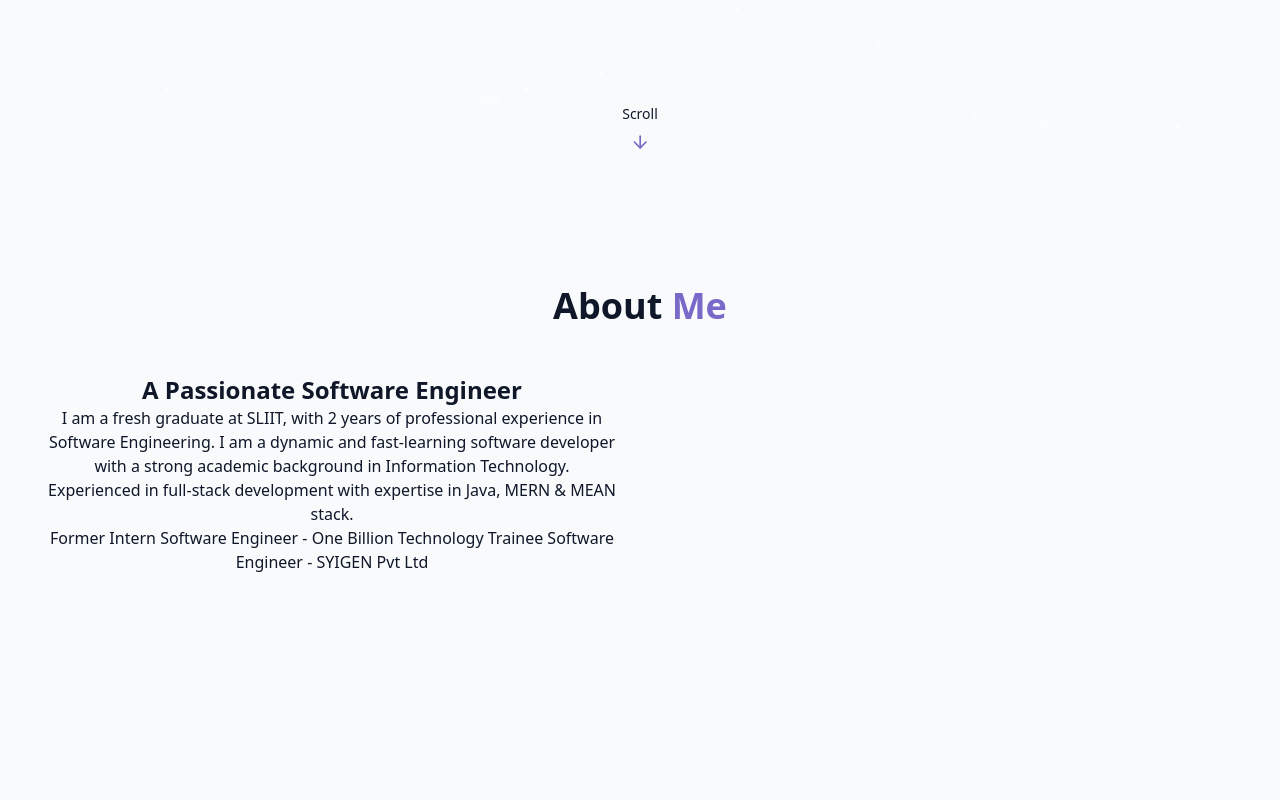
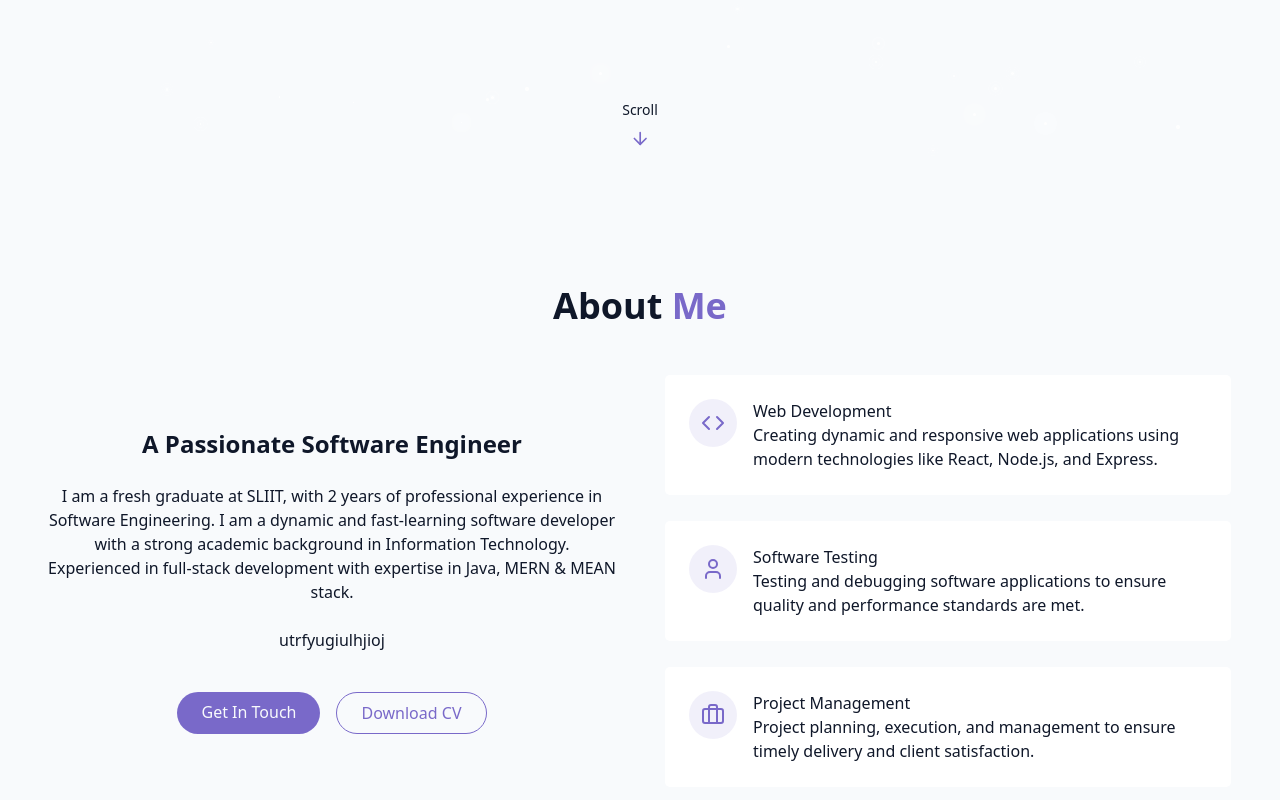
Before and after one commit to HasinPramodya/Personal-Portfolio, a React (Vite) app: page / in a window 1280 px wide. Shown: the part 642-1442 px from the top of the page. Before the commit the page ends 1344 px from the top, so only its background shows below. Built offline with nearby package versions, Linux system fonts and the light colour scheme.

Commit message:
feature : update the AboutMeSection  component

```diff
--- a/src/components/AboutMeSection.jsx
+++ b/src/components/AboutMeSection.jsx
@@ -1,22 +1,69 @@
+import {Code, User, Briefcase} from "lucide-react";
 export default function AboutMeSection() {
     return (
         <>
             <section id={"about"} className={"py-24 px-4 relative"}>
                 {" "}
-                <div classNmae={"container mx-auto max-w-5xl"}>
+                <div className={"container mx-auto max-w-5xl"}>
                     <h2 className={"text-3xl md:text-4xl font-bold mb-12 text-center"}>About  <span className={"text-primary"}>Me</span></h2>
                 </div>
 
                 <div className={"grid grid-cols-1 md:grid-cols-2 gap-12 items-center"}>
-                    <div classname={"space-y-6"}>
+                    <div className={"space-y-6"}>
                       <h3 className={"text-2xl font-semibold"}>A Passionate Software Engineer </h3>
                       <p className={"text-muted-foreground"}>
                         I am a fresh graduate at SLIIT, with 2 years of professional experience in Software Engineering. I am a dynamic and fast-learning software developer with a strong academic background in Information Technology. Experienced in full-stack development with expertise in Java, MERN & MEAN stack.
                       </p>
+
                       <p className={"text-muted-foreground"}>
-                         Former Intern Software Engineer - One Billion Technology
-                          Trainee Software Engineer - SYIGEN Pvt Ltd
+                         utrfyugiulhjioj
                       </p>
+
+                      <div className={"flex flex-col sm:flex-row gap-4 pt-4 justify-center"}>
+                          <a href={"#contact"} className={"cosmic-button"}>{" "}Get In Touch</a>
+                          <a href={""} className={"px-6 py-2 rounded-full border border-primary text-primary hover:bg-primary/10 transition-colors duration-300"}>{" "}Download CV</a>
+                      </div>
+                    </div>
+                    <div className={"grid grid-cols-1 gap-6"}>
+                       <div className={"gradient-border p-6 card-hover"}>
+                           <div className={"flex items-start gap-4"}>
+                              <div className={"p-3 rounded-full bg-primary/10"}>
+                                    <Code className={"h-6 w-6 text-primary"} />
+                              </div>
+                               <div className={"text-left"}>
+                                   <h4 callsName={"font-semibold text-lg"}>Web Development</h4>
+                                   <p className={"text-muted-foreground"}>
+                                      Creating dynamic and responsive web applications using modern technologies like React, Node.js, and Express.
+                                   </p>
+                               </div>
+                           </div>
+                       </div>
+                        <div className={"gradient-border p-6 card-hover"}>
+                            <div className={"flex items-start gap-4"}>
+                                <div className={"p-3 rounded-full bg-primary/10"}>
+                                    <User className={"h-6 w-6 text-primary"} />
+                                </div>
+                                <div className={"text-left"}>
+                                    <h4 callsName={"font-semibold text-lg"}>Software Testing</h4>
+                                    <p className={"text-muted-foreground"}>
+                                        Testing and debugging software applications to ensure quality and performance standards are met.
+                                    </p>
+                                </div>
+                            </div>
+                        </div>
+                        <div className={"gradient-border p-6 card-hover"}>
+                            <div className={"flex items-start gap-4"}>
+                                <div className={"p-3 rounded-full bg-primary/10"}>
+                                    <Briefcase className={"h-6 w-6 text-primary"} />
+                                </div>
+                                <div className={"text-left"}>
+                                    <h4 callsName={"font-semibold text-lg"}>Project Management</h4>
+                                    <p className={"text-muted-foreground"}>
+                                        Project planning, execution, and management to ensure timely delivery and client satisfaction.
+                                    </p>
+                                </div>
+                            </div>
+                        </div>
                     </div>
                 </div>
             </section>
```
